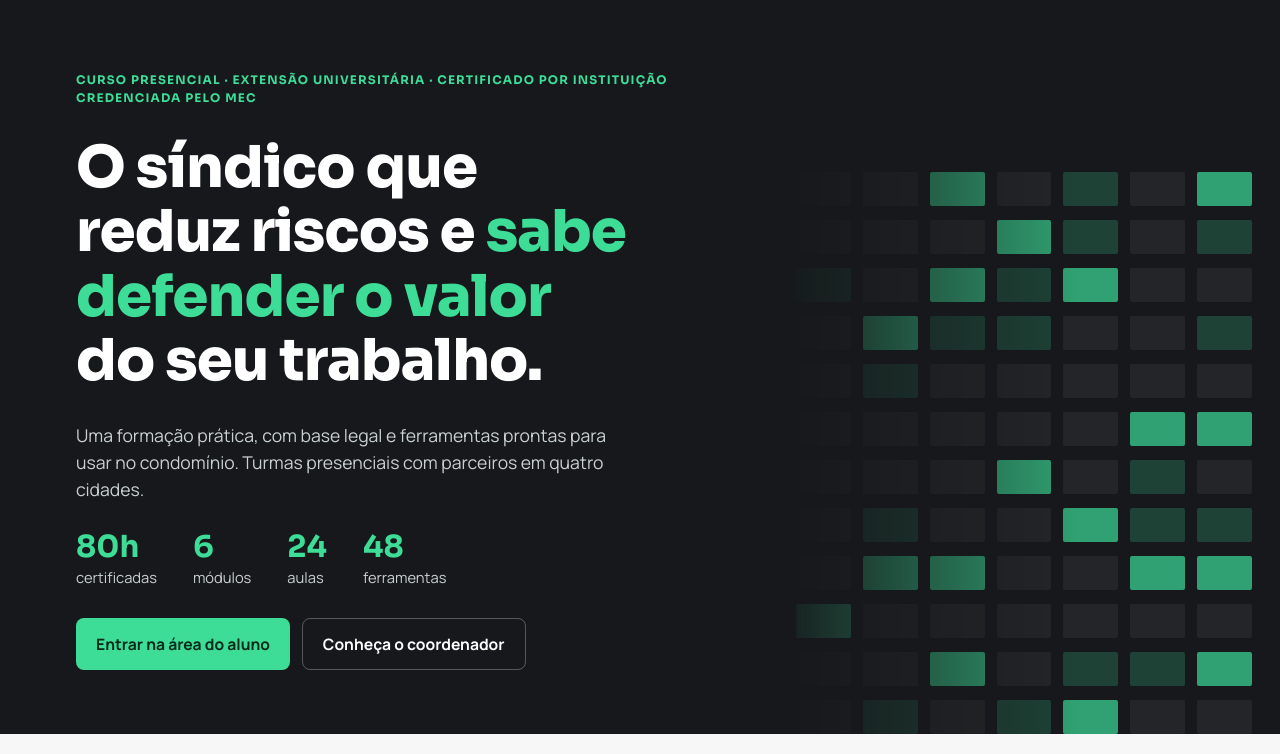
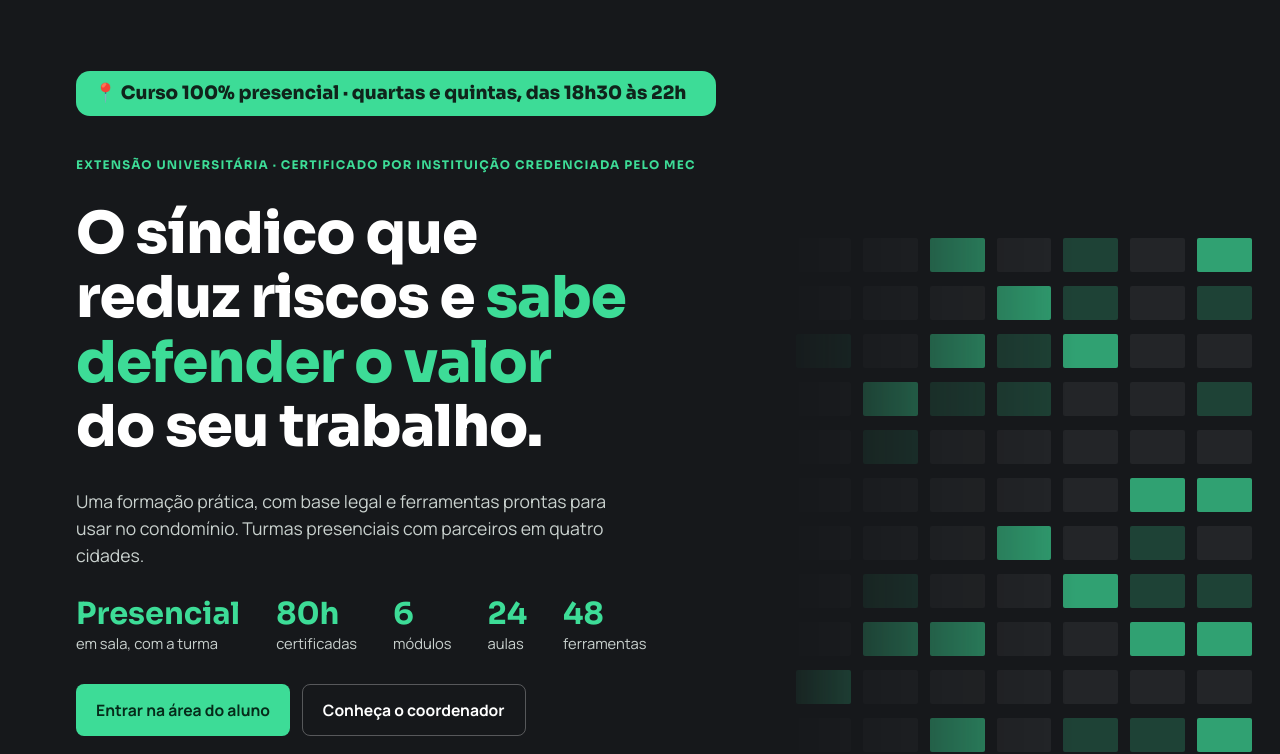
Before and after one commit to sindicopaulocesar/site, a plain HTML site: page index.html in a window 1280 px wide. Shown: the part 67-821 px from the top of the page. Drawn offline with Linux system fonts and the light colour scheme.

Commit message:
Capa: selo 'Curso 100% presencial' no topo e 'Presencial' nos destaques
Co-Authored-By: Claude Opus 5.5 <noreply@anthropic.com>
Claude-Session: https://claude.ai/code/session_01HDP1NnciotTiEz5jQv3yxU

```diff
--- a/index.html
+++ b/index.html
@@ -45,6 +45,7 @@ a{color:inherit}
 .facts{display:flex;flex-wrap:wrap;gap:14px 36px}
 .facts b{display:block;font-family:var(--fd);font-size:1.9rem;color:var(--green);line-height:1.1}
 .facts span{color:#C9D1CE;font-size:.92rem}
+.presencial-badge{align-self:flex-start;display:inline-block;background:var(--green);color:#10231B;font-family:var(--fd);font-weight:800;font-size:clamp(.95rem,2.2vw,1.15rem);border-radius:14px;padding:8px 18px;margin-bottom:12px}
 .ctas{display:flex;flex-wrap:wrap;gap:12px}
 .facade{position:absolute;right:0;bottom:0;width:40%;height:86%;display:grid;grid-template-columns:repeat(7,1fr);grid-auto-rows:34px;gap:14px 12px;padding:0 28px;align-content:end;pointer-events:none;
   -webkit-mask:linear-gradient(to left,#000 40%,transparent);mask:linear-gradient(to left,#000 40%,transparent)}
@@ -120,10 +121,12 @@ footer a{color:var(--green)}
     <a class="btn btn-green" href="#turmas">Área do aluno</a>
   </div>
   <div class="wrap"><div class="hero">
-    <span class="eyebrow" style="color:var(--green)">Curso presencial · extensão universitária · certificado por instituição credenciada pelo MEC</span>
+    <span class="presencial-badge">📍 Curso 100% presencial · quartas e quintas, das 18h30 às 22h</span>
+    <span class="eyebrow" style="color:var(--green)">Extensão universitária · certificado por instituição credenciada pelo MEC</span>
     <h1>O síndico que reduz riscos e <span>sabe defender o valor</span> do seu trabalho.</h1>
     <p class="lead">Uma formação prática, com base legal e ferramentas prontas para usar no condomínio. Turmas presenciais com parceiros em quatro cidades.</p>
     <div class="facts">
+      <div><b>Presencial</b><span>em sala, com a turma</span></div>
       <div><b>80h</b><span>certificadas</span></div>
       <div><b>6</b><span>módulos</span></div>
       <div><b>24</b><span>aulas</span></div>
```
